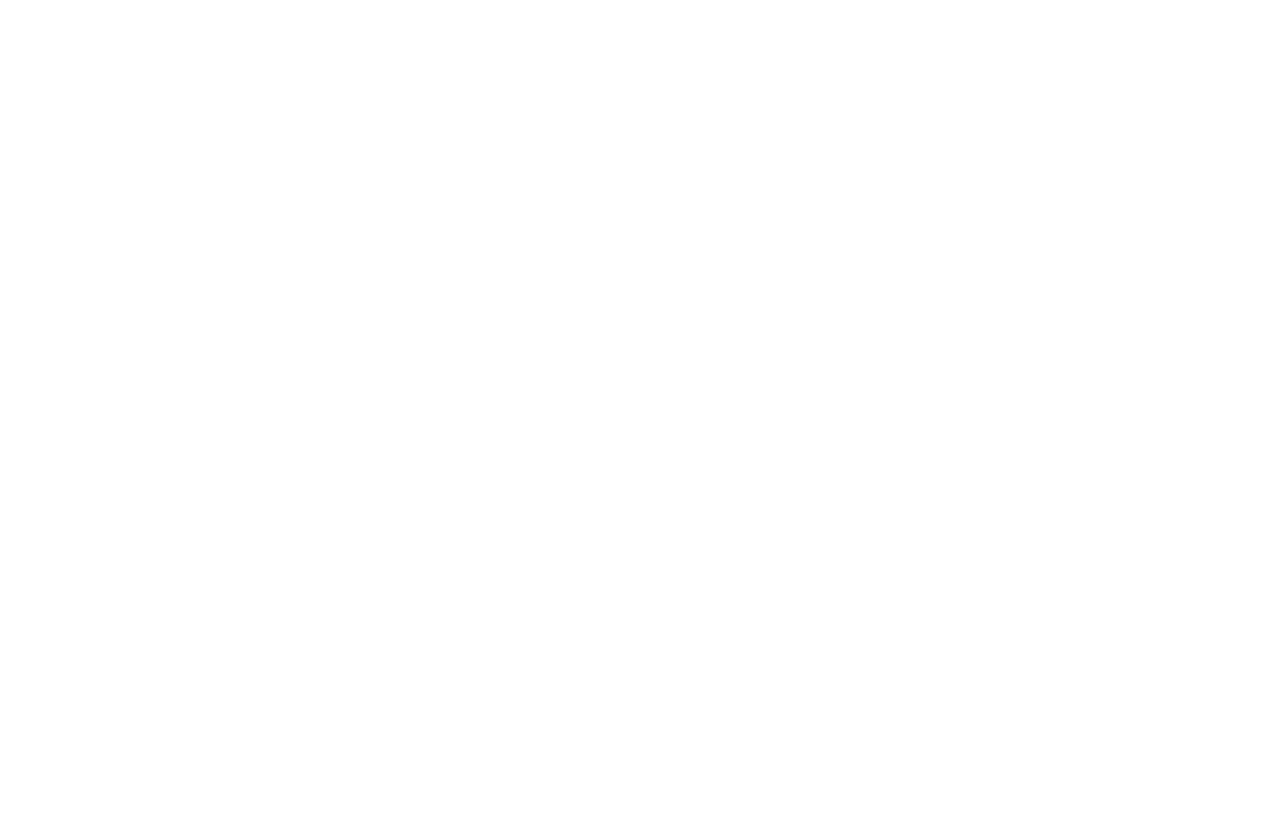
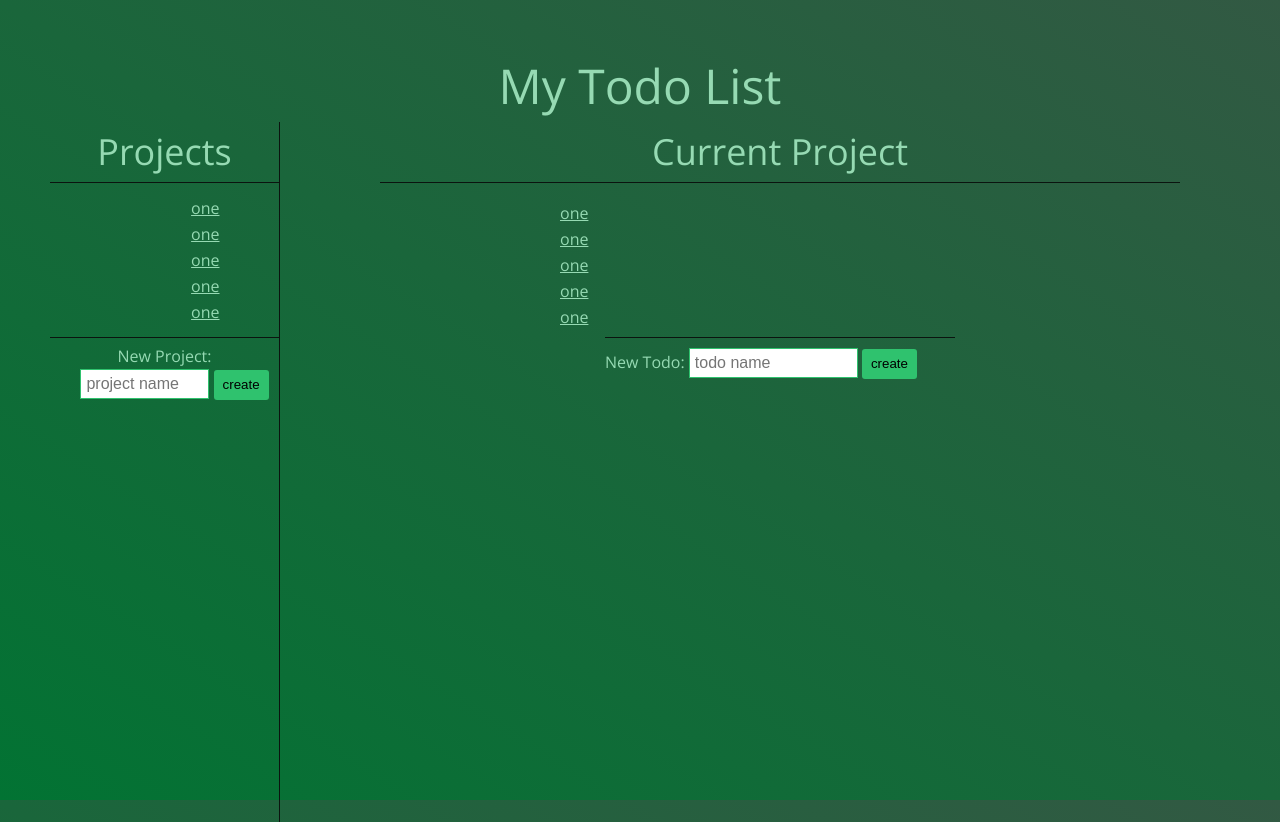
Before and after one commit to georgezhu211/todo-list, a plain HTML site: page index.html in a window 1280 px wide. Before the commit the page ends 800 px from the top, so only its background shows below. Drawn offline with nearby package versions, Linux system fonts and the light colour scheme.

Commit message:
add css style

```diff
--- a/index.html
+++ b/index.html
@@ -4,9 +4,48 @@
   <meta charset="UTF-8">
   <link rel="stylesheet" href="styles/reset.css">
   <link rel="stylesheet" href="styles/main.css">
+  <link rel="preconnect" href="https://fonts.gstatic.com">
+  <link href="https://fonts.googleapis.com/css2?family=Open+Sans&display=swap" rel="stylesheet">
   <title>To-Do App</title>
 </head>
 <body>
+  <div class="grid-container">
+    <header class="banner">My Todo List</header>
+    <aside class="sidebar">
+      <div class="sidebar-container">
+        <header>Projects</header>
+        <ul class="project-list">
+          <li class="project-item">one</li>
+          <li class="project-item">one</li>
+          <li class="project-item">one</li>
+          <li class="project-item">one</li>
+          <li class="project-item">one</li>
+        </ul>
+        <form action="" class="project-form">
+          <label for="">New Project:</label><br>
+          <input type="text" class="project-input" placeholder="project name">
+          <button class="project-button button">create</button>
+        </form>
+      </div>
+    </aside>
+    <main class="content">
+      <div class="content-container">
+        <header>Current Project</header>
+          <ul class="todo-list">
+            <li class="todo-item">one</li>
+            <li class="todo-item">one</li>
+            <li class="todo-item">one</li>
+            <li class="todo-item">one</li>
+            <li class="todo-item">one</li>
+          </ul>
+          <form action="" class="todo-form">
+            <label for="">New Todo:</label>
+            <input type="text" class="todo-input" placeholder="todo name">
+            <button class="todo-button button">create</button>
+          </form>
+      </div>
+    </main>
+  </div>
 
   <script src="main.js"></script>
 </body>
--- a/main.js
+++ b/main.js
@@ -15,7 +15,7 @@
   \**********************/
 /***/ (() => {
 
-eval("\n\n//# sourceURL=webpack://todo-list/./src/index.js?");
+eval("\nconst App = (() => {\n  const projects = []\n\n  const projectList = document.querySelector('.project-list')\n\n  function render() {\n    console.log(projectList)\n  }\n\n  return {\n    render\n  }\n})();\n\nApp.render()\n\n//# sourceURL=webpack://todo-list/./src/index.js?");
 
 /***/ })
 
--- a/styles/main.css
+++ b/styles/main.css
@@ -0,0 +1,126 @@
+body, html {
+  height: 100vh;
+  font-family: 'Open Sans', sans-serif;
+  background-image: linear-gradient(to top right, #027333, #325943);
+  color: #96dab3;
+}
+
+.grid-container {
+  display: grid;
+  grid-template-areas:
+      "banner banner"
+      "sidebar content"
+      "sidebar content";
+  grid-template-columns: 280px 1fr;
+  height: 100%;
+}
+
+.banner {
+  grid-area: banner;
+  border: none;
+  margin-top: 50px;
+  font-size: 48px;
+}
+
+.sidebar {
+  grid-area: sidebar;
+  margin-left: 50px;
+}
+
+.content {
+  grid-area: content;
+  margin: 0 50px;
+}
+
+.sidebar-container {
+  height: 700px;
+  border-right: 1px solid #0b140f;
+}
+
+.content-container {
+  height: 500px;
+  max-width: 800px;
+  margin: 0 auto;
+}
+
+header {
+  font-size: 36px;
+  text-align: center;
+  padding: 12px 0;
+  border-bottom: 1px solid #0b140f;
+}
+/* LIST CSS */
+ul {
+  padding: 12px 0;
+}
+.project-list {
+  width: 120px;
+  margin: 0 auto;
+}
+
+.todo-list {
+  width: 60%;
+  margin: 0 auto;
+}
+
+/* LIST ITEM CSS */
+li {
+  text-decoration: underline;
+  padding: 5px;
+}
+
+.project-item {
+  text-align: right;
+}
+
+.todo-item {
+  padding: 10px 0 0 20px;
+}
+
+/* INPUT CSS */
+input {
+  height: 26px;
+  border: 1px solid #2fc26e;
+  font-size: 16px;
+  padding-left: 5px;
+}
+
+.project-input {
+  margin-top: 5px;
+  margin-left: 20px;
+  width: 120px;
+  height: 26px;
+  border: 1px solid #2fc26e;
+  font-size: 16px;
+  padding-left: 5px;
+}
+
+.todo-input {
+  width: 160px;
+}
+
+/* BUTTON CSS */
+.button {
+  width: 55px;
+  height: 30px;
+  background-color: #2fc26e;
+  border: none;
+  border-radius: 3px;
+  outline: none;
+}
+
+/* FORM CSS */
+form {
+  padding-top: 10px;
+  border-top: 1px solid #0b140f;
+}
+
+.project-form {
+  text-align: center;
+}
+
+.todo-form {
+  height: 40px;
+  width: 350px;
+  margin: 0 auto;
+}
```
